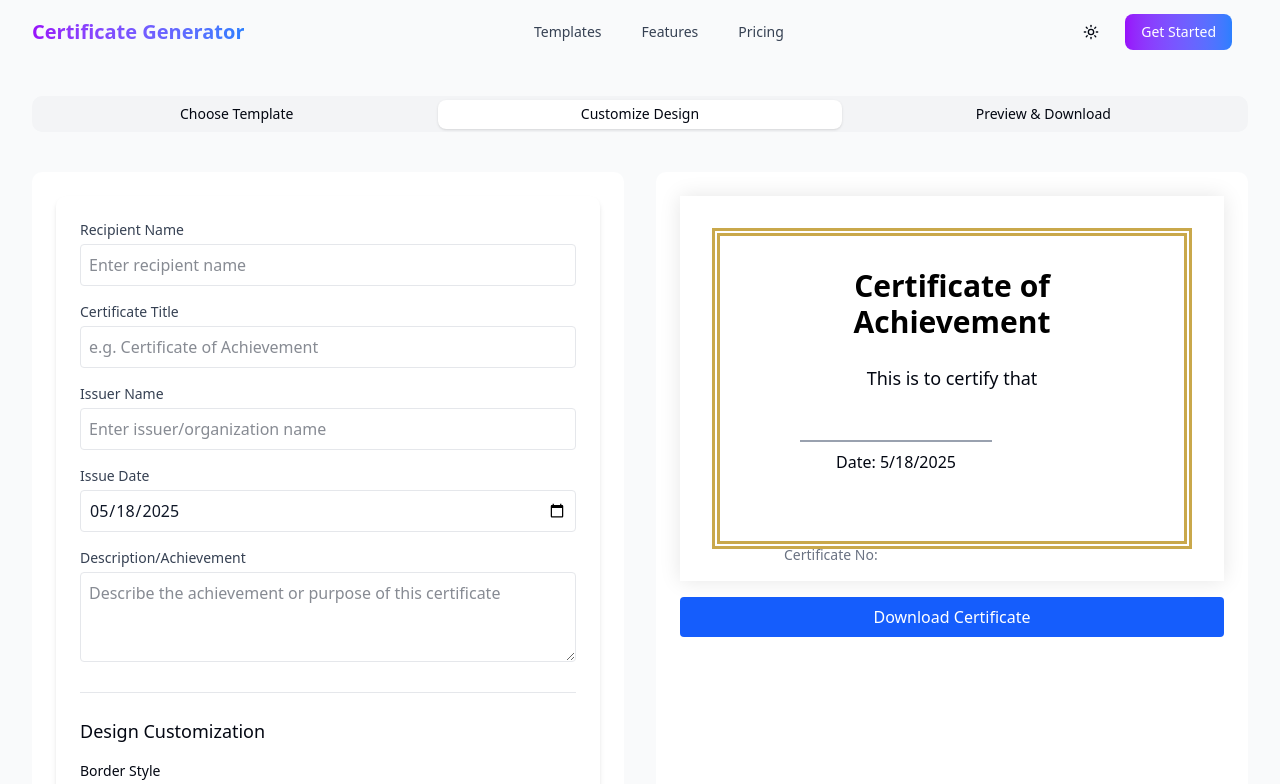
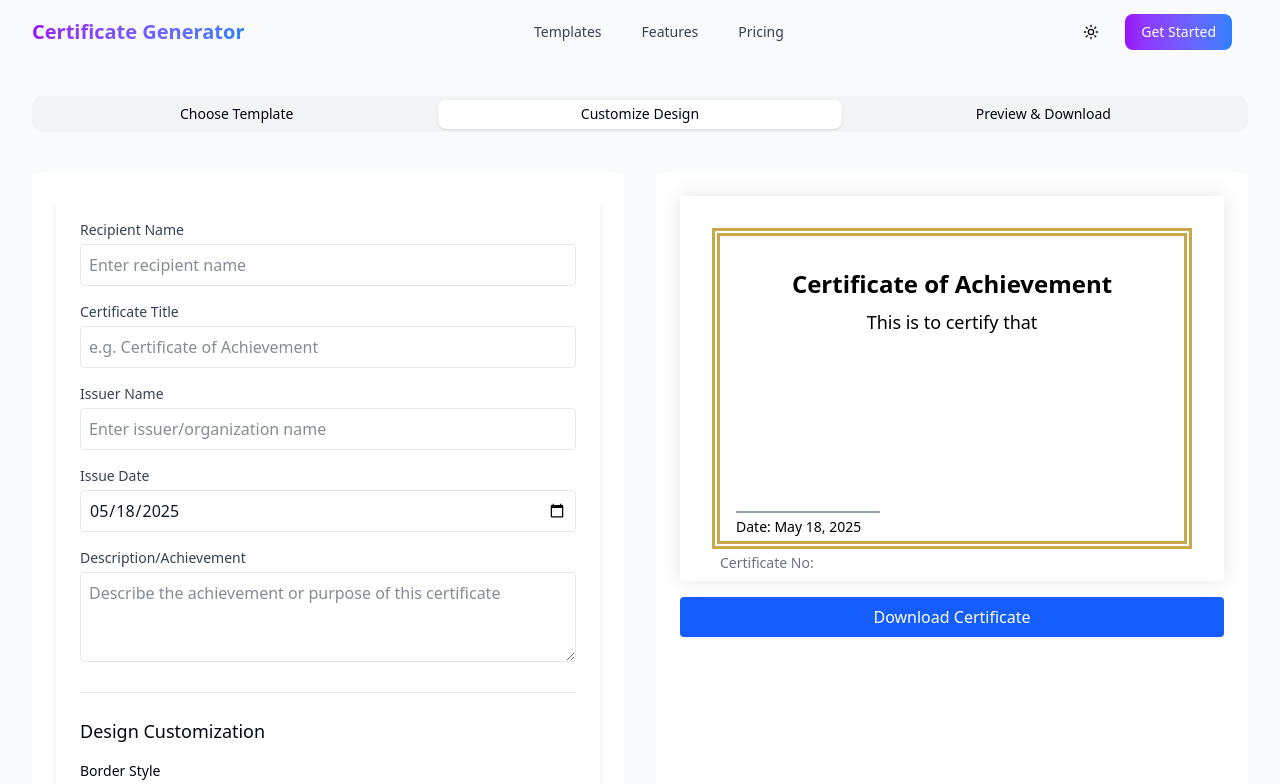
Before and after one commit to SwarnenduG07/cert-gen, a Next.js app: page / in a window 1280 px wide. Shown: the top 784 px of the page. Built offline with nearby package versions, Linux system fonts and the light colour scheme.

Commit message:
fix the classic Templates

```diff
--- a/app/templates/ClassicTemplate.tsx
+++ b/app/templates/ClassicTemplate.tsx
@@ -1,60 +1,64 @@
-'use client';
+"use client"
 
-import { QRCodeCanvas } from 'qrcode.react';
+import { QRCodeCanvas } from "qrcode.react"
 
 interface CertificateData {
-  recipientName: string;
-  certificateTitle: string;
-  issuerName: string;
-  issueDate: Date;
-  description: string;
-  selectedTemplate: number;
-  borderStyle: string;
-  primaryColor: string;
-  secondaryColor: string;
-  font: string;
-  logo?: File;
-  signature?: File;
-  certificateNumber: string;
-  qrCode: boolean;
-  watermark: boolean;
-  selectedText: string | null;
-  selectedElement: string | null;
+  recipientName: string
+  certificateTitle: string
+  issuerName: string
+  issueDate: Date
+  description: string
+  selectedTemplate: number
+  borderStyle: string
+  primaryColor: string
+  secondaryColor: string
+  font: string
+  logo?: File
+  signature?: File
+  certificateNumber: string
+  qrCode: boolean
+  watermark: boolean
+  selectedText: string | null
+  selectedElement: string | null
 }
 
 interface ClassicTemplateProps {
-  data: CertificateData;
-  onTextSelect?: (text: string, element: string) => void;
+  data: CertificateData
+  onTextSelect?: (text: string, element: string) => void
 }
 
 export default function ClassicTemplate({ data, onTextSelect }: ClassicTemplateProps) {
   const handleTextSelection = (element: string) => {
-    const selection = window.getSelection();
+    const selection = window.getSelection()
     if (selection && selection.toString().length > 0) {
-      onTextSelect?.(selection.toString(), element);
+      onTextSelect?.(selection.toString(), element)
     }
-  };
+  }
 
   const formatDate = (date: Date) => {
-    return new Intl.DateTimeFormat('en-US', {
-      day: 'numeric',
-      month: 'long',
-      year: 'numeric'
-    }).format(date);
-  };
+    return new Intl.DateTimeFormat("en-US", {
+      day: "numeric",
+      month: "long",
+      year: "numeric",
+    }).format(date)
+  }
 
   return (
-    <div className={`h-full border-8 ${
-      data.borderStyle === 'classic' ? 'border-double border-[#c9a84b]' :
-      data.borderStyle === 'modern' ? 'border-solid border-gray-800' :
-      data.borderStyle === 'ornate' ? 'border-[16px] border-double border-[#8b6c15]' :
-      'border-solid border-gray-300'
-    } p-8`}>
+    <div
+      className={`relative h-full text-black border-8 ${data.borderStyle === "classic"
+        ? "border-double border-[#c9a84b]"
+        : data.borderStyle === "modern"
+          ? "border-solid border-gray-800"
+          : data.borderStyle === "ornate"
+            ? "border-[16px] border-double border-[#8b6c15]"
+            : "border-solid border-gray-300"
+        } p-8`}
+    >
       {/* Background Watermark */}
       {data.watermark && data.logo && (
-        <div className="absolute inset-0 flex items-center justify-center opacity-5 pointer-events-none">
+        <div className="absolute inset-0 flex items-center justify-center opacity-5 pointer-events-none z-0">
           <img
-            src={URL.createObjectURL(data.logo)}
+            src={URL.createObjectURL(data.logo) || "/placeholder.svg"}
             alt="Watermark"
             className="w-2/3 h-2/3 object-contain"
           />
@@ -63,83 +67,75 @@ export default function ClassicTemplate({ data, onTextSelect }: ClassicTemplateP
 
       {/* Logo */}
       {data.logo && (
-        <div className="absolute top-8 left-8 w-24 h-24">
+        <div className="absolute top-3 left-3 w-16 h-16 z-10">
           <img
-            src={URL.createObjectURL(data.logo)}
+            src={URL.createObjectURL(data.logo) || "/placeholder.svg"}
             alt="Organization Logo"
             className="w-full h-full object-contain"
           />
         </div>
       )}
 
-      <div className={`text-center space-y-6 ${data.font}`}>
+      <div className={`relative text-center ${data.font} z-10 `}>
         <h1
-          className="text-3xl font-bold cursor-text"
+          className="text-2xl font-bold cursor-text"
           style={{ color: data.primaryColor }}
-          onMouseUp={() => handleTextSelection('title')}
+          onMouseUp={() => handleTextSelection("title")}
         >
           {data.certificateTitle || "Certificate of Achievement"}
         </h1>
 
-        <p
-          className="text-lg cursor-text"
-          onMouseUp={() => handleTextSelection('subtitle')}
-        >
+        <p className="text-lg cursor-text mt-2" onMouseUp={() => handleTextSelection("subtitle")}>
           This is to certify that
         </p>
 
         <h2
-          className="text-4xl font-bold cursor-text"
+          className="text-2xl font-bold cursor-text mt-3"
           style={{ color: data.secondaryColor }}
-          onMouseUp={() => handleTextSelection('recipientName')}
+          onMouseUp={() => handleTextSelection("recipientName")}
         >
           {data.recipientName}
         </h2>
 
-        <p
-          className="text-lg max-w-2xl mx-auto cursor-text"
-          onMouseUp={() => handleTextSelection('description')}
-        >
+        <p className="text-lg max-w-2xl mx-auto cursor-text mt-2 z-50" onMouseUp={() => handleTextSelection("description")}>
           {data.description}
         </p>
 
-        <div className="mt-12 flex justify-between items-end px-12">
-          <div className="text-center">
-            <div className="w-48 h-0.5 bg-gray-400"/>
-            <p
-              className="mt-2 cursor-text"
-              onMouseUp={() => handleTextSelection('date')}
-            >
-              Date: {data.issueDate.toLocaleDateString()}
+
+      </div>
+
+      <div className="absolute bottom-1 -left-8 flex flex-row items-end px-12 gap-12">
+        <div >
+          {data.signature && (
+            <div className="flex justify-center">
+              <img
+                src={URL.createObjectURL(data.signature) || "/placeholder.svg"}
+                alt="Signature"
+                className="w-32 h-12 object-contain"
+              />
+            </div>
+          )}
+          <div className="w-36 h-0.5 bg-gray-400" />
+          <p className="mt-1 text-sm" onMouseUp={() => handleTextSelection("date")}>
+            Date: {formatDate(data.issueDate)}
           </p>
         </div>
 
-          {data.signature && (
-            <div className="text-center">
-              <img
-                src={URL.createObjectURL(data.signature)}
-                alt="Signature"
-                className="w-48 h-20 object-contain"
-              />
-              <div className="w-48 h-0.5 bg-gray-400"/>
-              <p
-                className="mt-2 cursor-text"
-                onMouseUp={() => handleTextSelection('issuerName')}
-              >
+        {/* <div className="text-center">
+          {data.issuerName && (
+            <>
+              <div className="h-0.5 w-36 bg-gray-400" />
+              <p className="mt-2 text-sm cursor-text" onMouseUp={() => handleTextSelection("issuerName")}>
                 {data.issuerName}
               </p>
-            </div>
+            </>
           )}
+        </div> */}
       </div>
 
+
       {/* Certificate Number and QR Code */}
-        <div className="absolute bottom-4 flex justify-between w-full px-8">
-          <p
-            className="text-sm text-gray-500 cursor-text"
-            onMouseUp={() => handleTextSelection('certificateNumber')}
-          >
-            Certificate No: {data.certificateNumber}
-          </p>
+      <div className="absolute bottom-0 right-1">
 
         {data.qrCode && (
           <div className="bg-white p-1">
@@ -152,7 +148,12 @@ export default function ClassicTemplate({ data, onTextSelect }: ClassicTemplateP
           </div>
         )}
       </div>
+
+      <div className="absolute -bottom-8 left-0 right-0">
+        <p className="text-sm text-gray-500 cursor-text" onMouseUp={() => handleTextSelection("certificateNumber")}>
+          Certificate No: {data.certificateNumber}
+        </p>
       </div>
     </div>
-  );
+  )
 }
```
Lines whose indentation alone changed are shown as unchanged.
